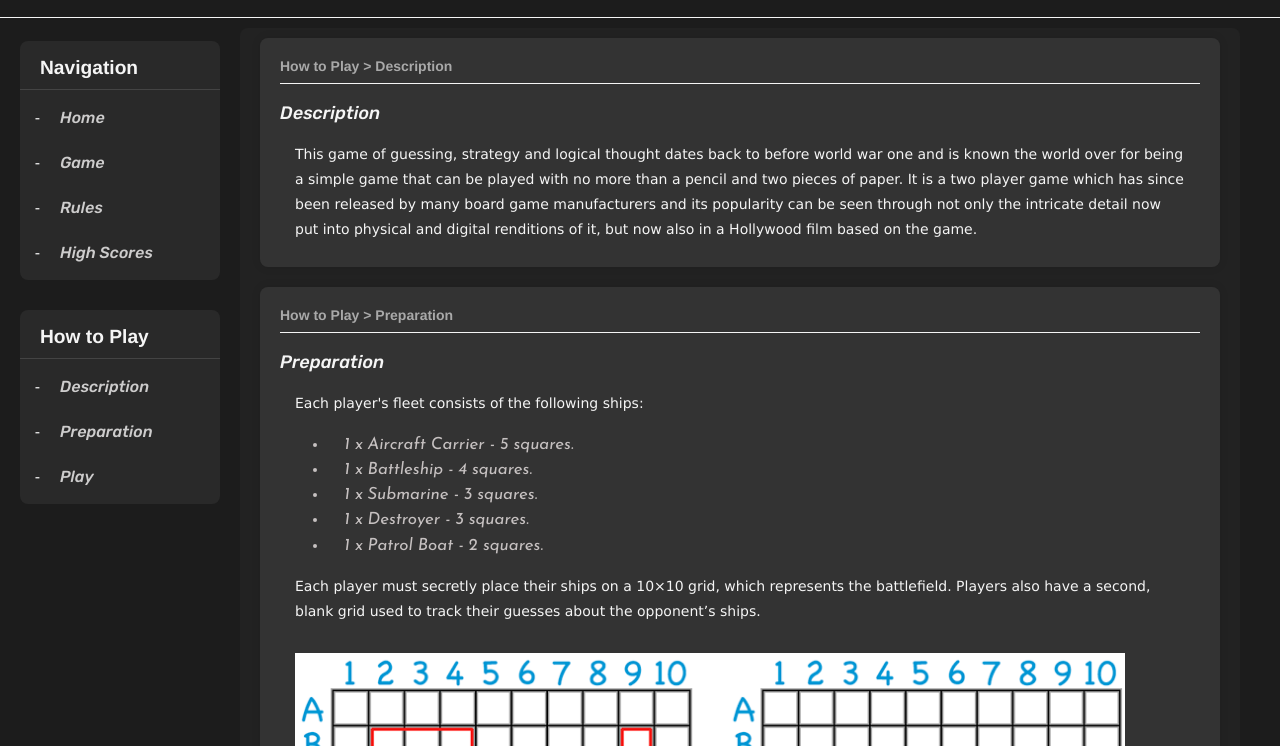
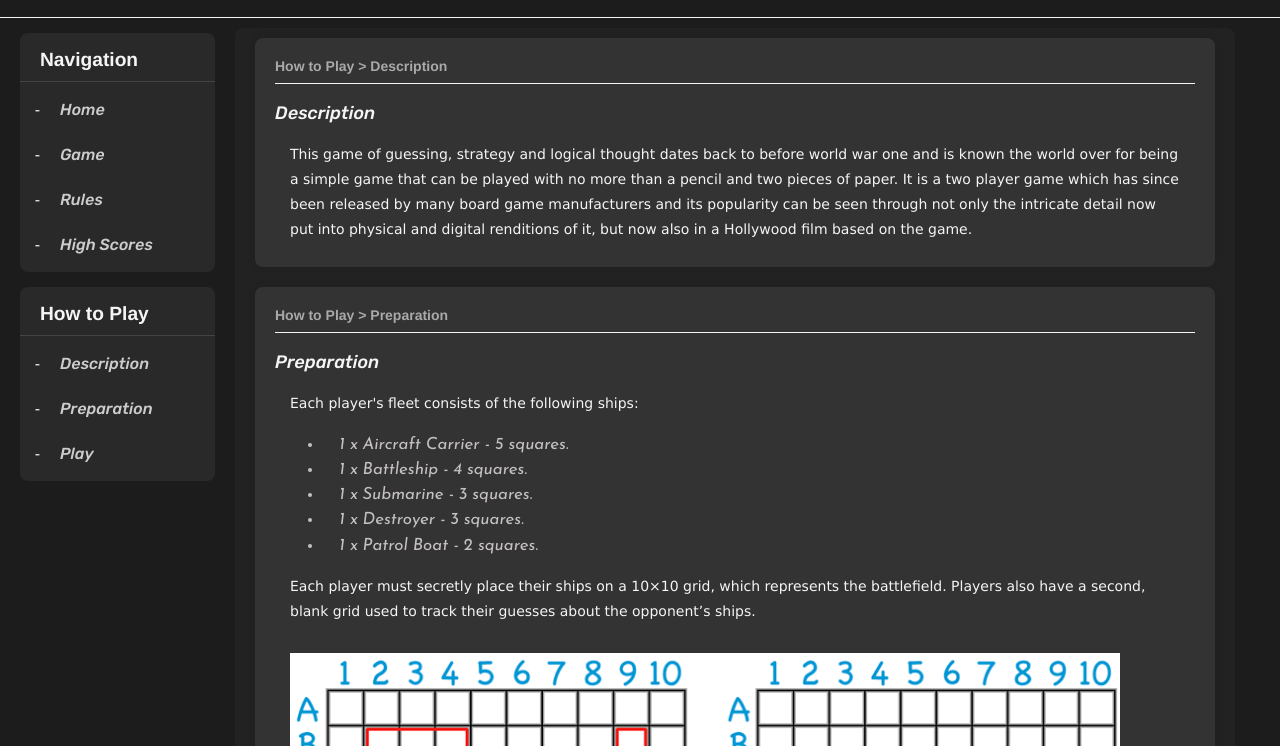
Before and after one commit to AndyZ-C137/CS5610-Spring2025-Project1-Battleship-Mock, a website built with webpack: page pages/rules/rules.html in a window 1280 px wide. Shown: the part 54-800 px from the top of the page. Built offline with nearby package versions, Linux system fonts and the light colour scheme.

Commit message:
rule page sidebar layout fix

```diff
--- a/pages/rules/rules.css
+++ b/pages/rules/rules.css
@@ -17,6 +17,13 @@ h6 {
   position: sticky;
   top: 80px;
   height: 100vh;
+  margin: 15px 10px;
+  width: 195px;
+}
+
+.sidebar{
+  width: 195px;
+  margin: 0 0 15px 0;
 }
 
 .sidebar.rules {
```
